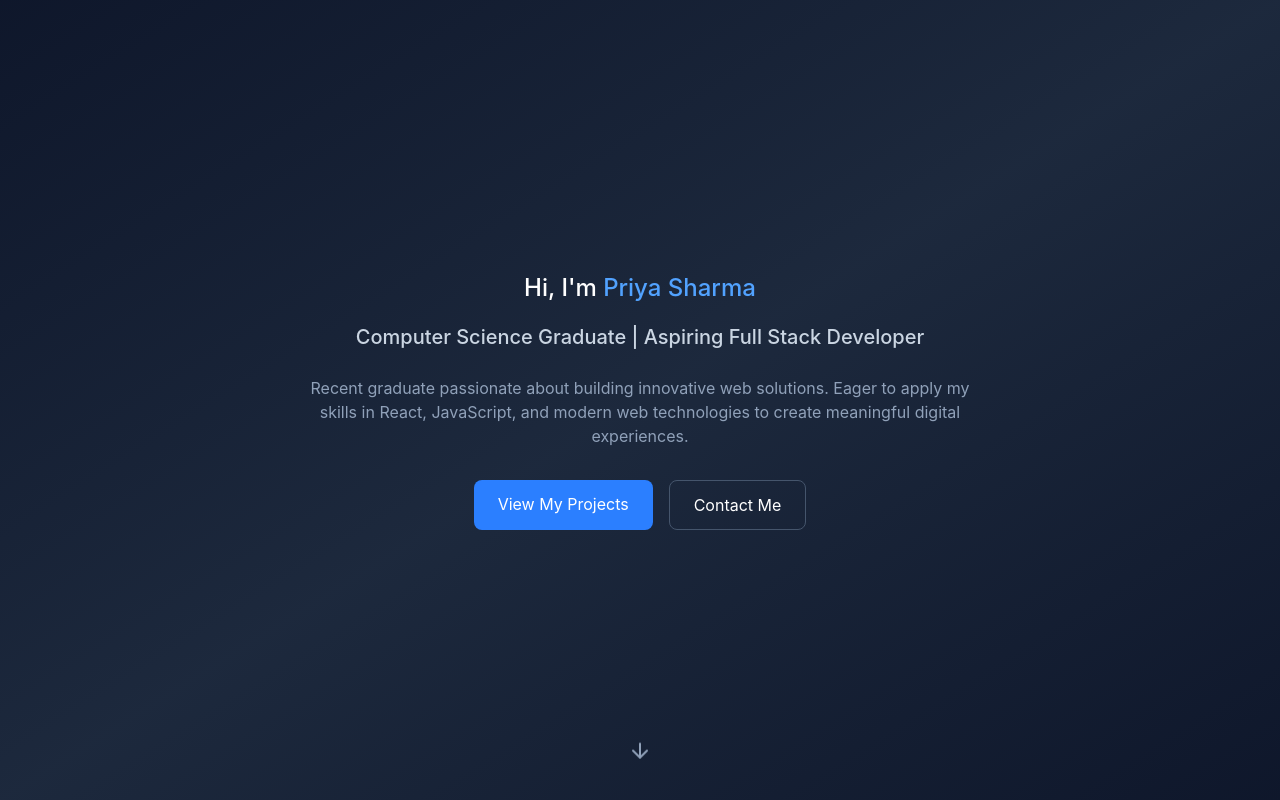
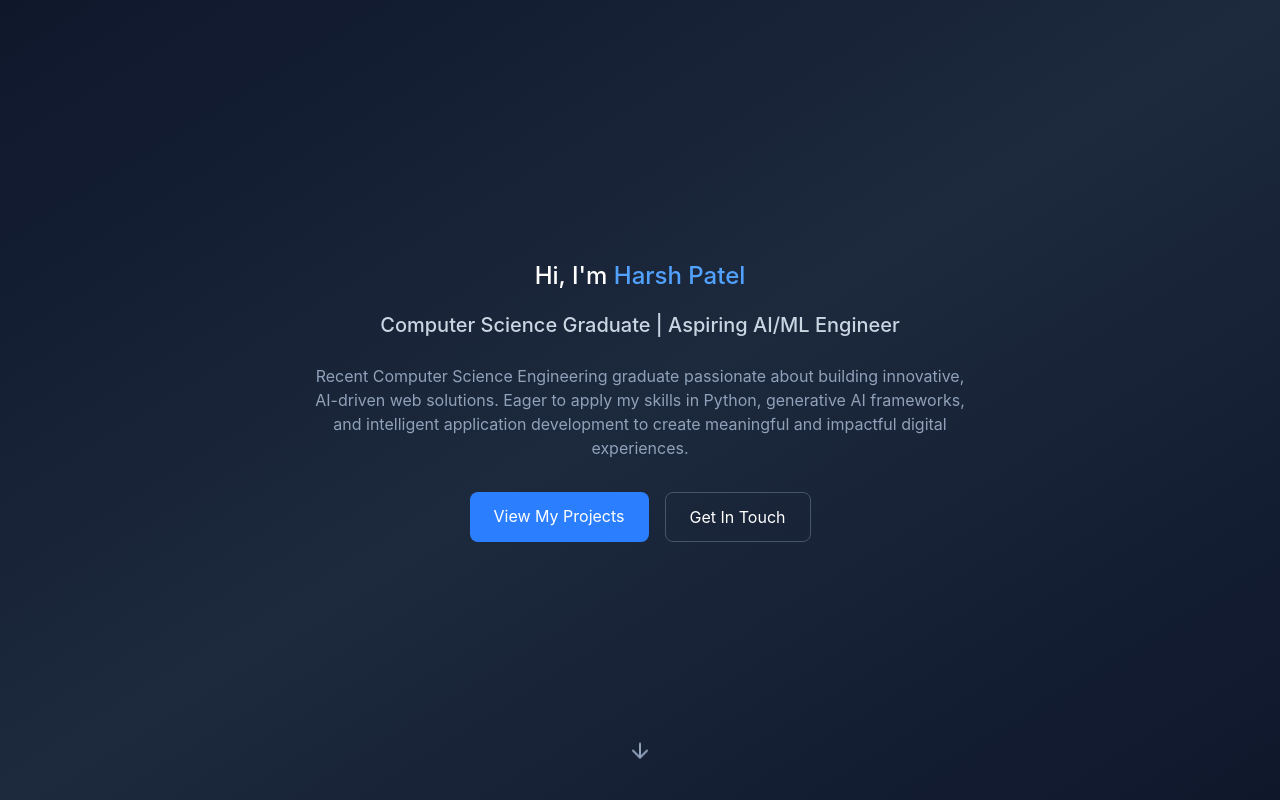
Before and after one commit to Harshh206/portfolio, a React (Vite) app: page / in a window 1280 px wide. Shown: the top 800 px of the page. Built offline with nearby package versions, Linux system fonts and the light colour scheme.

Commit message:
Update portfolio info

```diff
--- a/package.json
+++ b/package.json
@@ -64,6 +64,8 @@
   },
   "devDependencies": {
     "@tailwindcss/vite": "4.1.12",
+    "@types/node": "^25.8.0",
+    "@types/react-dom": "^19.2.3",
     "@vitejs/plugin-react": "4.7.0",
     "tailwindcss": "4.1.12",
     "vite": "^6.4.2"
--- a/src/app/components/Contact.tsx
+++ b/src/app/components/Contact.tsx
@@ -6,49 +6,45 @@ export function Contact() {
       <div className="max-w-4xl mx-auto px-6 text-center">
         <h2 className="mb-4">Let's Connect</h2>
         <p className="mb-8 text-slate-400 max-w-2xl mx-auto">
-          I'm actively looking for entry-level opportunities where I can contribute
-          and grow as a developer. Feel free to reach out if you'd like to discuss
-          potential opportunities or just connect!
+          I'm actively looking for entry-level opportunities where I can
+          contribute and grow as a developer. Feel free to reach out if you'd
+          like to discuss potential opportunities or just connect!
         </p>
         <div className="flex justify-center gap-4 mb-8 flex-wrap">
           <a
-            href="mailto:priya.sharma@example.com"
-            className="px-6 py-3 bg-blue-500 hover:bg-blue-600 rounded-lg transition-colors flex items-center gap-2"
-          >
+            href="mailto:harsh206patel@gmail.com"
+            className="px-6 py-3 bg-blue-500 hover:bg-blue-600 rounded-lg transition-colors flex items-center gap-2">
             <Mail className="w-5 h-5" />
             Email Me
           </a>
           <a
             href="#"
-            className="px-6 py-3 border border-slate-600 hover:border-slate-400 rounded-lg transition-colors flex items-center gap-2"
-          >
+            className="px-6 py-3 border border-slate-600 hover:border-slate-400 rounded-lg transition-colors flex items-center gap-2">
             <FileText className="w-5 h-5" />
             Download Resume
           </a>
         </div>
         <div className="flex justify-center gap-6">
           <a
-            href="https://github.com"
+            href="https://github.com/Harshh206/"
             target="_blank"
             rel="noopener noreferrer"
             className="p-3 bg-slate-800 hover:bg-slate-700 rounded-lg transition-colors"
-            aria-label="GitHub"
-          >
+            aria-label="GitHub">
             <Github className="w-6 h-6" />
           </a>
           <a
-            href="https://linkedin.com"
+            href="https://www.linkedin.com/in/harsh-patel206/"
             target="_blank"
             rel="noopener noreferrer"
             className="p-3 bg-slate-800 hover:bg-slate-700 rounded-lg transition-colors"
-            aria-label="LinkedIn"
-          >
+            aria-label="LinkedIn">
             <Linkedin className="w-6 h-6" />
           </a>
         </div>
         <div className="mt-12 pt-8 border-t border-slate-800">
           <p className="text-slate-500">
-            © 2024 Priya Sharma. Open to opportunities.
+            © 2026 Harsh Patel. Open to opportunities.
           </p>
         </div>
       </div>
--- a/src/app/components/EducationDrawer.tsx
+++ b/src/app/components/EducationDrawer.tsx
@@ -28,9 +28,14 @@ export function EducationDrawer({ open, onOpenChange }: EducationDrawerProps) {
                 Education
               </h3>
               <div className="bg-slate-50 p-6 rounded-lg border border-slate-200">
-                <h4 className="mb-2">Bachelor of Technology in Computer Science</h4>
-                <p className="text-slate-600 mb-2">XYZ University • 2020 - 2024</p>
-                <p className="text-slate-600 mb-3">CGPA: 8.5/10</p>
+                <h4 className="mb-2">
+                  Bachelor of Technology in Computer Science
+                </h4>
+                <p className="text-slate-600 mb-2">
+                  Chhattisgarh Swami Vivekanand Technical University • 2021 -
+                  2025
+                </p>
+                <p className="text-slate-600 mb-3">CGPA: 7.1/10</p>
                 <div className="mb-3">
                   <p className="font-semibold mb-2">Relevant Coursework:</p>
                   <ul className="grid md:grid-cols-2 gap-2 text-slate-600">
@@ -77,7 +82,9 @@ export function EducationDrawer({ open, onOpenChange }: EducationDrawerProps) {
                   </span>
                 </div>
                 <div className="bg-slate-50 p-4 rounded-lg border border-slate-200">
-                  <h4 className="mb-1">JavaScript Algorithms and Data Structures</h4>
+                  <h4 className="mb-1">
+                    JavaScript Algorithms and Data Structures
+                  </h4>
                   <p className="text-slate-600 mb-2">freeCodeCamp • 2023</p>
                   <span className="inline-block px-2 py-1 bg-green-100 text-green-700 rounded text-sm">
                     Completed
@@ -92,7 +99,9 @@ export function EducationDrawer({ open, onOpenChange }: EducationDrawerProps) {
                 </div>
                 <div className="bg-slate-50 p-4 rounded-lg border border-slate-200">
                   <h4 className="mb-1">Git & GitHub Essentials</h4>
-                  <p className="text-slate-600 mb-2">LinkedIn Learning • 2023</p>
+                  <p className="text-slate-600 mb-2">
+                    LinkedIn Learning • 2023
+                  </p>
                   <span className="inline-block px-2 py-1 bg-green-100 text-green-700 rounded text-sm">
                     Completed
                   </span>
--- a/src/app/components/Hero.tsx
+++ b/src/app/components/Hero.tsx
@@ -5,35 +5,30 @@ export function Hero() {
     <section className="min-h-screen flex items-center justify-center bg-gradient-to-br from-slate-900 via-slate-800 to-slate-900 text-white relative">
       <div className="max-w-4xl mx-auto px-6 text-center">
         <h1 className="mb-4 animate-fade-in">
-          Hi, I'm <span className="text-blue-400">Priya Sharma</span>
+          Hi, I'm <span className="text-blue-400">Harsh Patel</span>
         </h1>
         <h2 className="mb-6 text-slate-300">
-          Computer Science Graduate | Aspiring Full Stack Developer
+          Computer Science Graduate | Aspiring AI/ML Engineer
         </h2>
         <p className="mb-8 text-slate-400 max-w-2xl mx-auto">
-          Recent graduate passionate about building innovative web solutions.
-          Eager to apply my skills in React, JavaScript, and modern web technologies
-          to create meaningful digital experiences.
+          Recent Computer Science Engineering graduate passionate about building innovative, AI-driven web solutions. Eager to apply my skills in Python, generative AI frameworks, and intelligent application development to create meaningful and impactful digital experiences.
         </p>
         <div className="flex gap-4 justify-center">
           <a
             href="#projects"
-            className="px-6 py-3 bg-blue-500 hover:bg-blue-600 rounded-lg transition-colors"
-          >
+            className="px-6 py-3 bg-blue-500 hover:bg-blue-600 rounded-lg transition-colors">
             View My Projects
           </a>
           <a
             href="#contact"
-            className="px-6 py-3 border border-slate-600 hover:border-slate-400 rounded-lg transition-colors"
-          >
-            Contact Me
+            className="px-6 py-3 border border-slate-600 hover:border-slate-400 rounded-lg transition-colors">
+            Get In Touch
           </a>
         </div>
       </div>
       <a
         href="#about"
-        className="absolute bottom-8 left-1/2 -translate-x-1/2 animate-bounce"
-      >
+        className="absolute bottom-8 left-1/2 -translate-x-1/2 animate-bounce">
         <ArrowDown className="w-6 h-6 text-slate-400" />
       </a>
     </section>
--- a/src/styles/tailwind.css
+++ b/src/styles/tailwind.css
@@ -1,4 +1,5 @@
-@import 'tailwindcss' source(none);
-@source '../**/*.{js,ts,jsx,tsx}';
+@import 'tailwindcss';
+
+/* content paths should be configured in tailwind.config.js, not here */
 
 @import 'tw-animate-css';
--- /dev/null
+++ b/src/vite-env.d.ts
@@ -0,0 +1,4 @@
+declare module "*.css" {
+  const content: string;
+  export default content;
+}
--- a/vite.config.ts
+++ b/vite.config.ts
@@ -7,7 +7,7 @@ import react from '@vitejs/plugin-react'
 function figmaAssetResolver() {
   return {
     name: 'figma-asset-resolver',
-    resolveId(id) {
+    resolveId(id: string) {
       if (id.startsWith('figma:asset/')) {
         const filename = id.replace('figma:asset/', '')
         return path.resolve(__dirname, 'src/assets', filename)
@@ -31,3 +31,5 @@ export default defineConfig({
     },
   },
 })
+
+base: '/portfolio/'
```
Also changed, not shown: src/main.tsx (+4 -4 lines), 1 other file (tests, documents, lock files or other folders).
